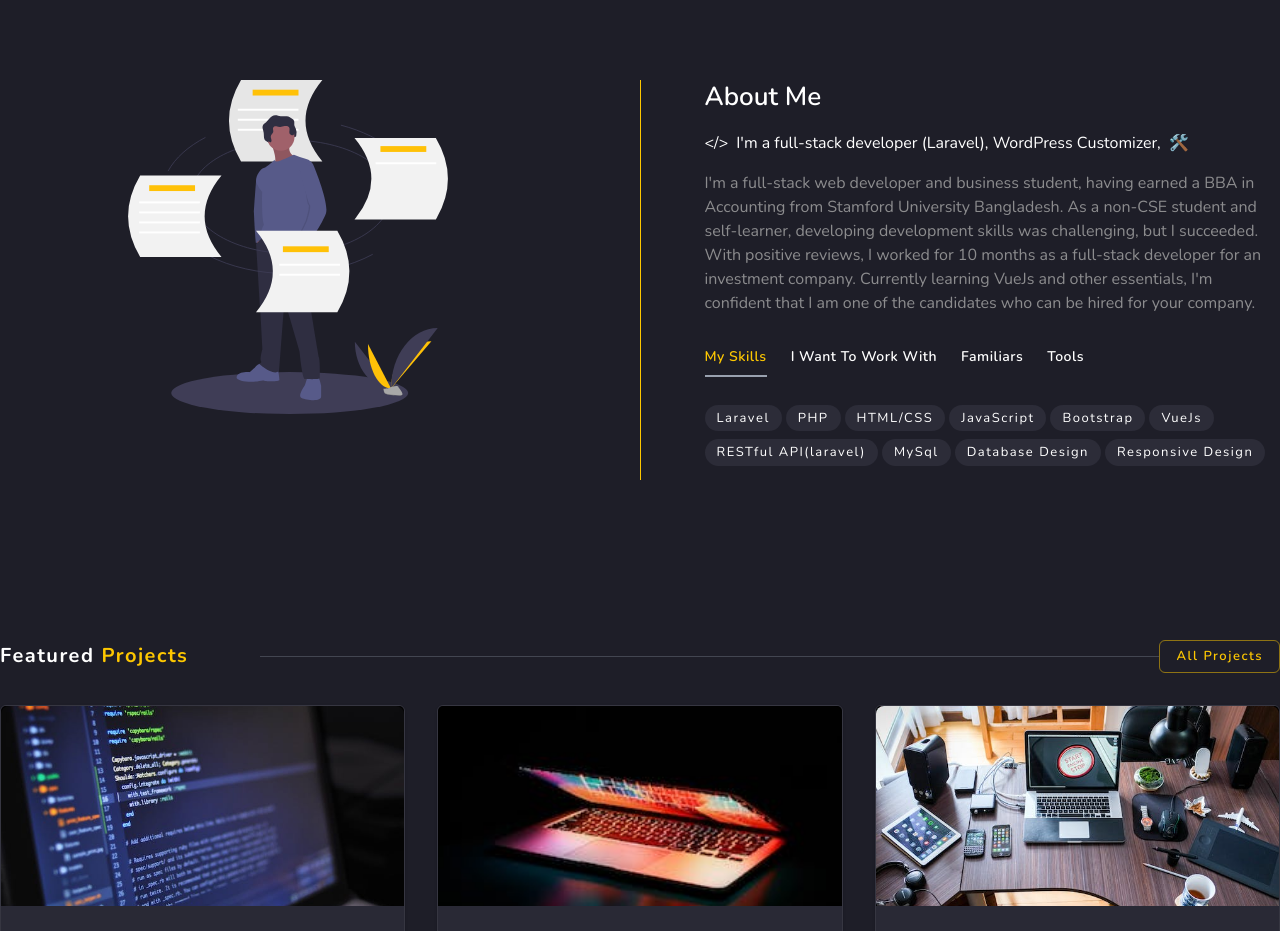
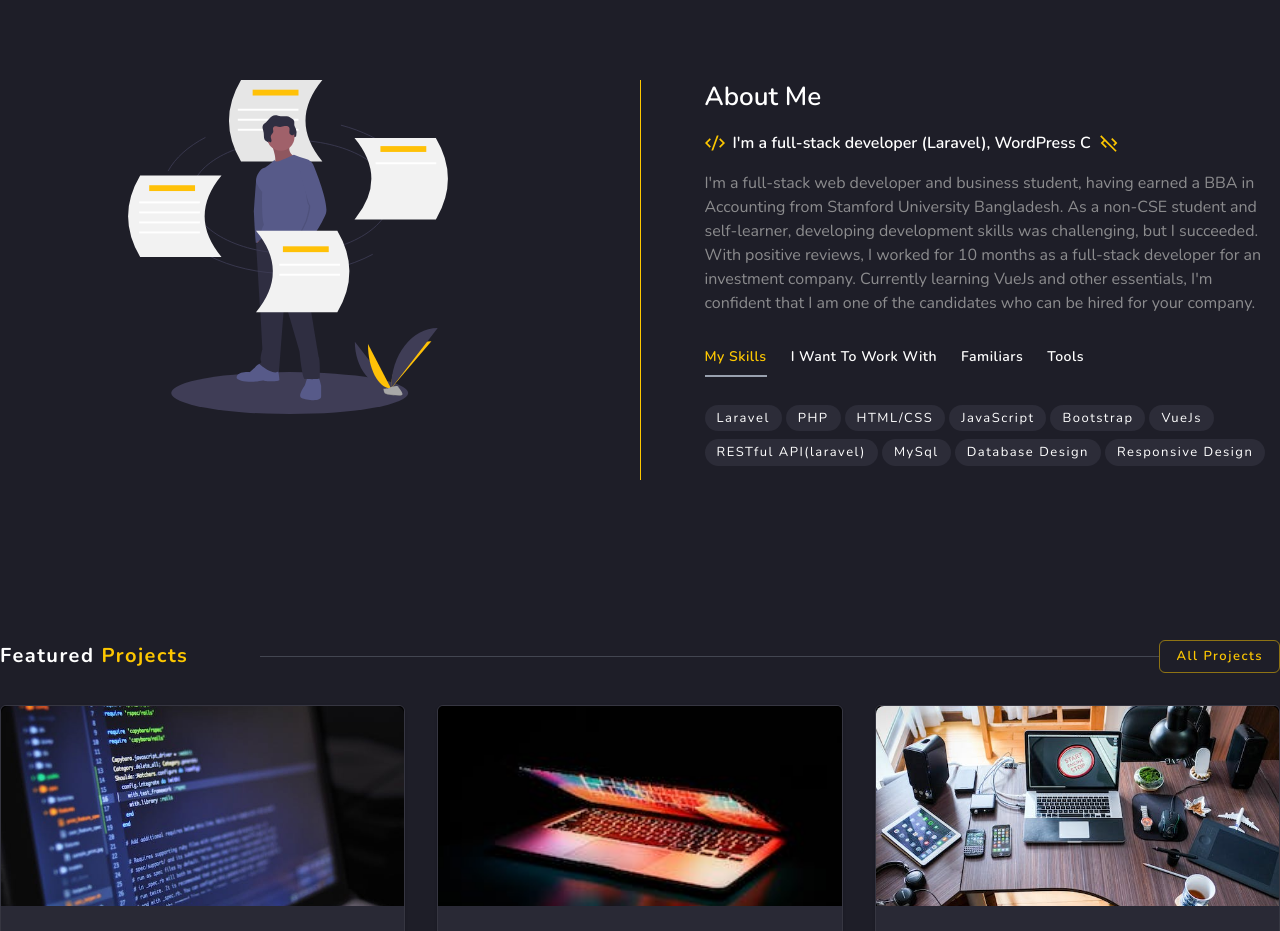
Before and after one commit to SagorIslamOfficial/personal, a React (Vite) app: page / in a window 1280 px wide. Shown: the part 800-1731 px from the top of the page. Built offline with nearby package versions, Linux system fonts and the light colour scheme.

Commit message:
feat: add Typewriter effect for subtitle

```diff
--- a/src/components/sections/AboutSection.tsx
+++ b/src/components/sections/AboutSection.tsx
@@ -2,6 +2,44 @@ import aboutImage from '@assets/images/about_me.svg';
 import SkillTabs from '../shared/SkillTabs';
 import { skillCategories } from '../../data/skills';
 import { aboutContent } from '../../data/about';
+import { useState, useEffect } from 'react';
+import { MdCodeOff } from "react-icons/md";
+import { RiCodeSSlashLine } from "react-icons/ri";
+
+// Typewriter effect for subtitle
+const Typewriter = ({ text, delay }: { text: string; delay: number }) => {
+  const [currentText, setCurrentText] = useState('');
+  const [currentIndex, setCurrentIndex] = useState(0);
+  const [isDeleting, setIsDeleting] = useState(false);
+
+  useEffect(() => {
+    let timeout: NodeJS.Timeout;
+    if (!isDeleting && currentIndex < text.length) {
+      timeout = setTimeout(() => {
+        setCurrentText(prevText => prevText + text[currentIndex]);
+        setCurrentIndex(prevIndex => prevIndex + 1);
+      }, delay);
+    } else if (isDeleting && currentIndex > 0) {
+      timeout = setTimeout(() => {
+        setCurrentText(prevText => prevText.slice(0, -1));
+        setCurrentIndex(prevIndex => prevIndex - 1);
+      }, delay);
+    } else if (!isDeleting && currentIndex === text.length) {
+      // Finished typing, start deleting after a pause
+      timeout = setTimeout(() => {
+        setIsDeleting(true);
+      }, 1000);
+    } else if (isDeleting && currentIndex === 0) {
+      // Finished deleting, start typing after a pause
+      timeout = setTimeout(() => {
+        setIsDeleting(false);
+      }, 500);
+    }
+    return () => clearTimeout(timeout);
+  }, [currentIndex, isDeleting, delay, text]);
+
+  return <span className="text-base font-semibold">{currentText}</span>;
+};
 
 const AboutSection = () => {
     return (
@@ -29,12 +67,9 @@ const AboutSection = () => {
 
                         {/* Subtitle: code icon, bold yellow text, wrench icon */}
                         <div className="flex items-center gap-2 my-4">
-                            <span className="text-base">&lt;/&gt;</span>
-                            <span className="text-base">
-                                I'm a full-stack developer (Laravel), WordPress
-                                Customizer,
-                            </span>
-                            <span className="text-base">🛠️</span>
+                            <RiCodeSSlashLine className="text-yellow-400 text-xl" />
+                            <Typewriter text="I'm a full-stack developer (Laravel), WordPress Customizer," delay={80} />
+                            <MdCodeOff className="text-yellow-400 text-xl" />
                         </div>
 
                         {/* Description */}
```
